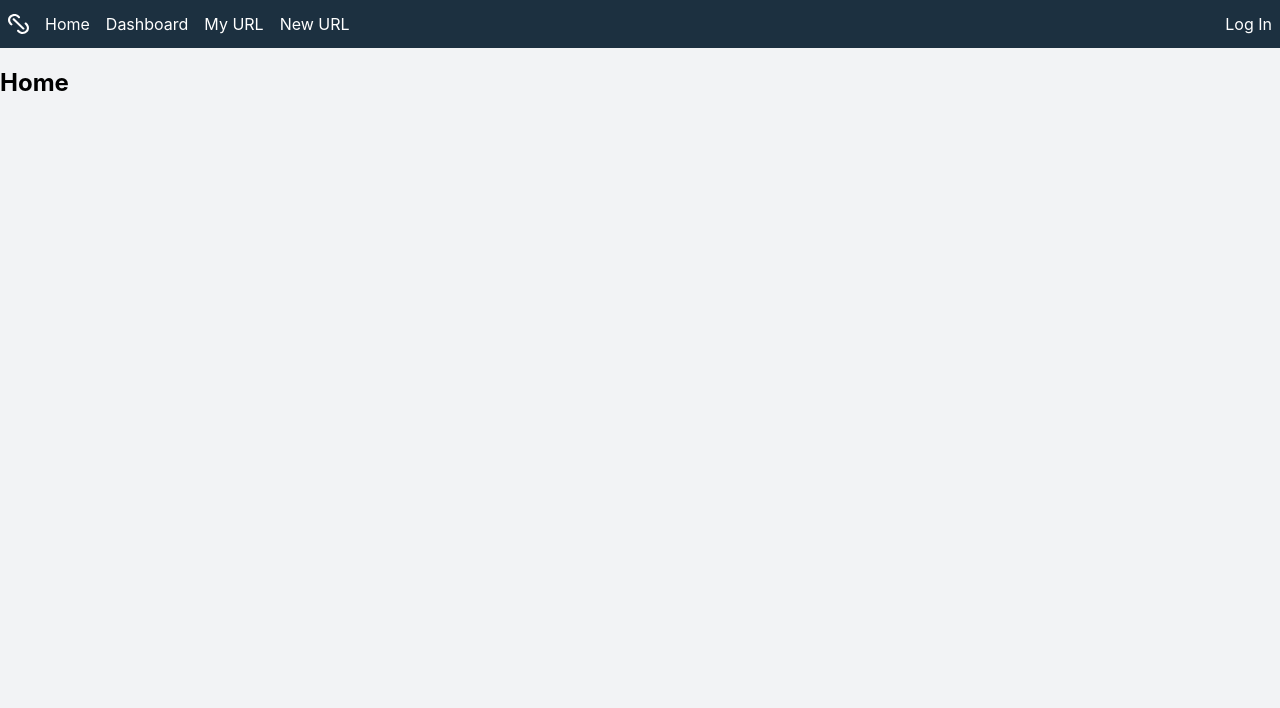
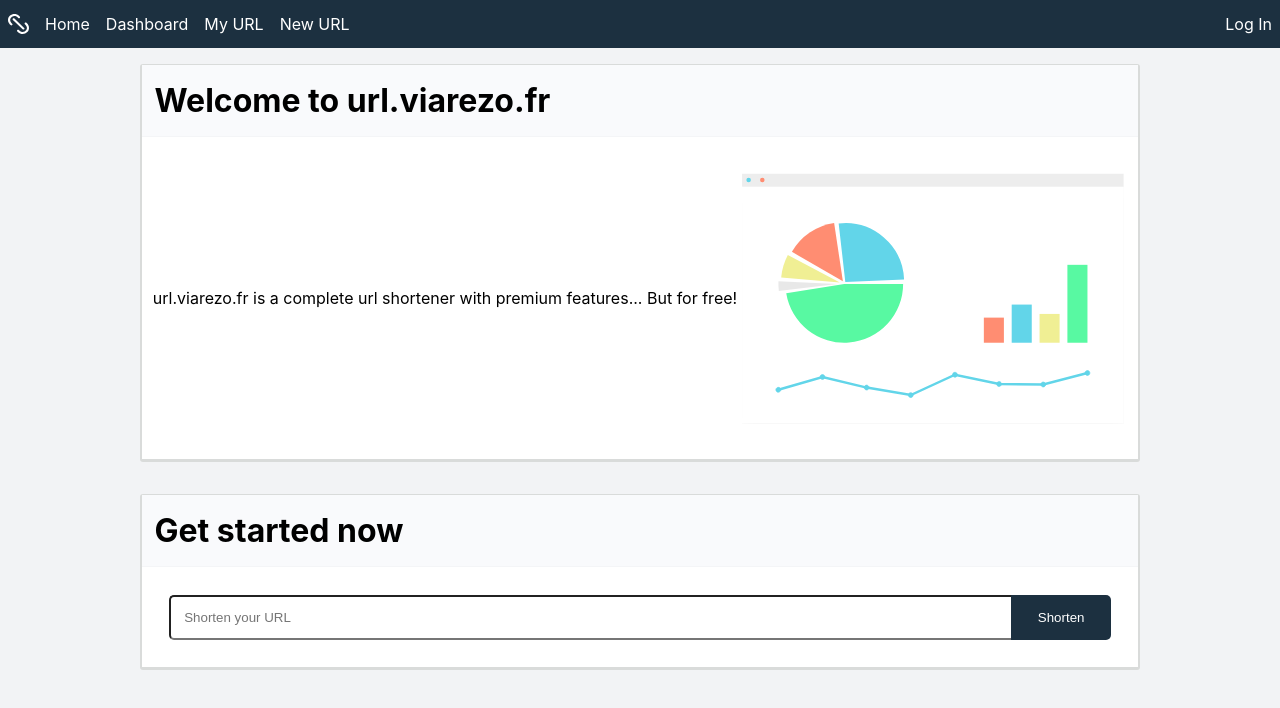
Before and after one commit to fabienzucchet/url-shortener, a React (Create React App) app in the folder front/: page / in a window 1280 px wide. Shown: the top 708 px of the page. Built offline with nearby package versions, Linux system fonts and the light colour scheme.

Commit message:
Add home page

```diff
--- a/front/src/App.css
+++ b/front/src/App.css
@@ -17,6 +17,19 @@ body {
 .main-page{
     position: fixed;
     top: 3em;
+    width: 100%;
+    display: flex;
+    flex-direction: column;
+    flex-wrap: wrap;
+    align-items: center;
+}
+
+.page{
+    display: flex;
+    flex-direction: column;
+    justify-content: flex-start;
+    align-items: stretch;
+    flex-wrap: scroll;
 }
 
 .navbar-pages{
@@ -59,3 +72,73 @@ h1.widget-title {
 div.widget-body {
     padding: 0.7em;
 }
+
+.row-widget{
+    display: flex;
+    flex-direction: row;
+    flex-wrap: wrap;
+    align-items: stretch;
+}
+
+.column-widget {
+    display: flex;
+    flex-direction: column;
+    flex-wrap: wrap;
+    align-items: stretch;
+}
+
+.url-prompt{
+    padding: 1em
+}
+
+form.url-prompt{
+    display: flex;
+    align-items: stretch;
+    flex-direction: row;
+}
+
+input.url-prompt{
+    flex-grow: 5;
+    border-radius: 5px;
+    border-top-right-radius: 0;
+    border-bottom-right-radius: 0;
+    border-right-width: 0;
+}
+
+button.url-prompt{
+    flex-grow: 1;
+    max-width: 10%;
+    min-width: 100px;
+    background-color: #1C3040;
+    color: #FFF;
+    border-radius: 5px;
+    border-top-left-radius: 0;
+    border-bottom-left-radius: 0;
+    border-width: 0;
+}
+
+div.welcome{
+    flex-shrink: 3;
+}
+
+div.prompt{
+    flex-shrink: 1;
+}
+
+div#welcome-widget{
+    display: flex;
+    flex-direction: row;
+    flex-wrap: wrap;
+    align-items: center;
+    justify-content: space-evenly;
+}
+
+div.welcome-text{
+    flex-shrink: 1;
+}
+
+img.welcome-photo{
+    flex-shrink: 3;
+    max-height: 300px;
+    width: auto;
+}
--- a/front/src/App.js
+++ b/front/src/App.js
@@ -7,6 +7,8 @@ import {
 } from "react-router-dom";
 
 import Navbar from './components/base/Navbar';
+import HomePage from './components/home/HomePage';
+import UrlCreatePage from './components/url/create/UrlCreatePage';
 
 import './App.css';
 
@@ -23,7 +25,7 @@ function App() {
             <UrlList />
           </Route>
           <Route path="/url/create">
-            <UrlCreate />
+            <UrlCreatePage />
           </Route>
           <Route path="/url/edit/:id">
             <UrlEdit />
@@ -32,16 +34,12 @@ function App() {
             <UrlView />
           </Route>
           <Route path="/">
-            <Home />
+            <HomePage />
           </Route>
         </Switch>
       </div>
     </Router>
   );
-}
-
-function Home() {
-  return <h2>Home</h2>;
 }
 
 function Dashboard(props) {
@@ -50,10 +48,6 @@ function Dashboard(props) {
 
 function UrlList() {
   return <h2>UrlList</h2>;
-}
-
-function UrlCreate() {
-  return <h2>UrlCreate</h2>;
 }
 
 function UrlEdit() {
--- /dev/null
+++ b/front/src/components/home/HomePage.js
@@ -0,0 +1,20 @@
+import React from 'react';
+
+import ShortenPrompt from './ShortenPrompt';
+import WelcomeMessage from './WelcomeMessage';
+
+const HomePage = () => {
+
+    return (
+        <div className="page">
+            <div className="welcome">
+                <WelcomeMessage />
+            </div>
+            <div className="prompt">
+                <ShortenPrompt />
+            </div>
+        </div>
+    );
+}
+
+export default HomePage;
--- /dev/null
+++ b/front/src/components/home/ShortenPrompt.js
@@ -0,0 +1,17 @@
+import React from 'react';
+
+import Widget from '../base/Widget';
+
+const ShortenPrompt = () => {
+
+    return (
+        <Widget title={"Get started now"} className="column-widget">
+            <form action="/url/create" className="url-prompt">
+                <input type="url" placeholder={"Shorten your URL"} name="longUrl" className="url-prompt" />
+                <button className="url-prompt">Shorten</button>
+            </form>
+        </Widget>
+    );
+}
+
+export default ShortenPrompt;
--- /dev/null
+++ b/front/src/components/home/WelcomeMessage.js
@@ -0,0 +1,21 @@
+import React from 'react';
+
+import Widget from '../base/Widget';
+import welcomePhoto from '../../svg/welcome-photo.svg';
+
+const WelcomeMessage = () => {
+
+    return (
+        <Widget title="Welcome to url.viarezo.fr" className="row-widget">
+            <div id="welcome-widget">
+                <div className="welcome-text">
+                    url.viarezo.fr is a complete url shortener with premium features... But for free!
+                </div>
+                <img src={welcomePhoto} alt={welcomePhoto} className="welcome-photo" />
+            </div>
+
+        </Widget>
+    );
+}
+
+export default WelcomeMessage;
--- /dev/null
+++ b/front/src/components/url/create/UrlCreateForm.js
@@ -0,0 +1,21 @@
+import React, { useCallback } from 'react';
+
+import Widget from '../../base/Widget';
+
+const UrlCreateForm = () => {
+
+    const onSubmit = useCallback(() => {
+        console.log("Click");
+    }, [])
+
+    return (
+        <Widget title={"Shorten an URL"}>
+            <form onSubmit={onSubmit}>
+                <input type="url" placeholder={"Shorten your URL"} name="url" />
+                <button  >Shorten</button>
+            </form>
+        </Widget>
+    );
+}
+
+export default UrlCreateForm;
--- /dev/null
+++ b/front/src/components/url/create/UrlCreatePage.js
@@ -0,0 +1,11 @@
+import React from 'react';
+import UrlCreateForm from './UrlCreateForm';
+
+const UrlCreatePage = () => {
+
+    return (
+        <UrlCreateForm />
+    );
+}
+
+export default UrlCreatePage;
```
Also changed, not shown: front/src/svg/welcome-photo.svg (added).
